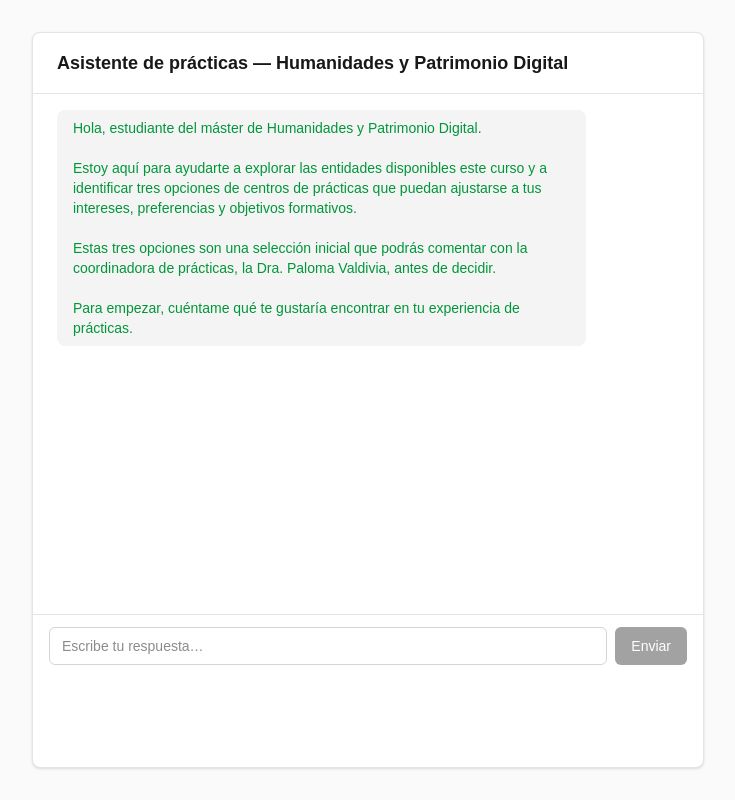
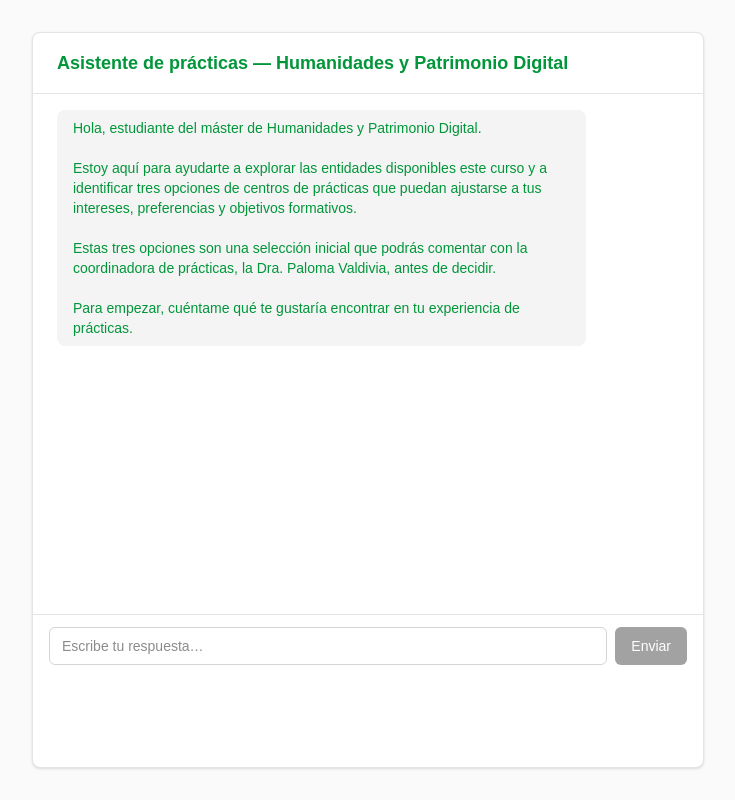
Before and after one commit to PlayfulLearningUAB/asistente-practicas-humanidades-gemini, a Next.js app: page / in a window 1280 px wide. Shown: the whole page, without its empty margins (272-1007 px from the left). Built offline with nearby package versions, Linux system fonts and the light colour scheme.

Commit message:
Update page color.tsx

```diff
--- a/app/page.tsx
+++ b/app/page.tsx
@@ -78,7 +78,7 @@ export default function Home() {
     <div className="flex min-h-screen flex-col items-center bg-zinc-50 px-4 py-8">
       <div className="flex w-full max-w-2xl flex-1 flex-col rounded-lg border border-zinc-200 bg-white shadow-sm">
         <header className="border-b border-zinc-200 px-6 py-4">
-          <h1 className="text-lg font-semibold text-zinc-900">
+         <h1 className="text-lg font-semibold text-[#009639]">
             Asistente de prácticas — Humanidades y Patrimonio Digital
           </h1>
         </header>
```
